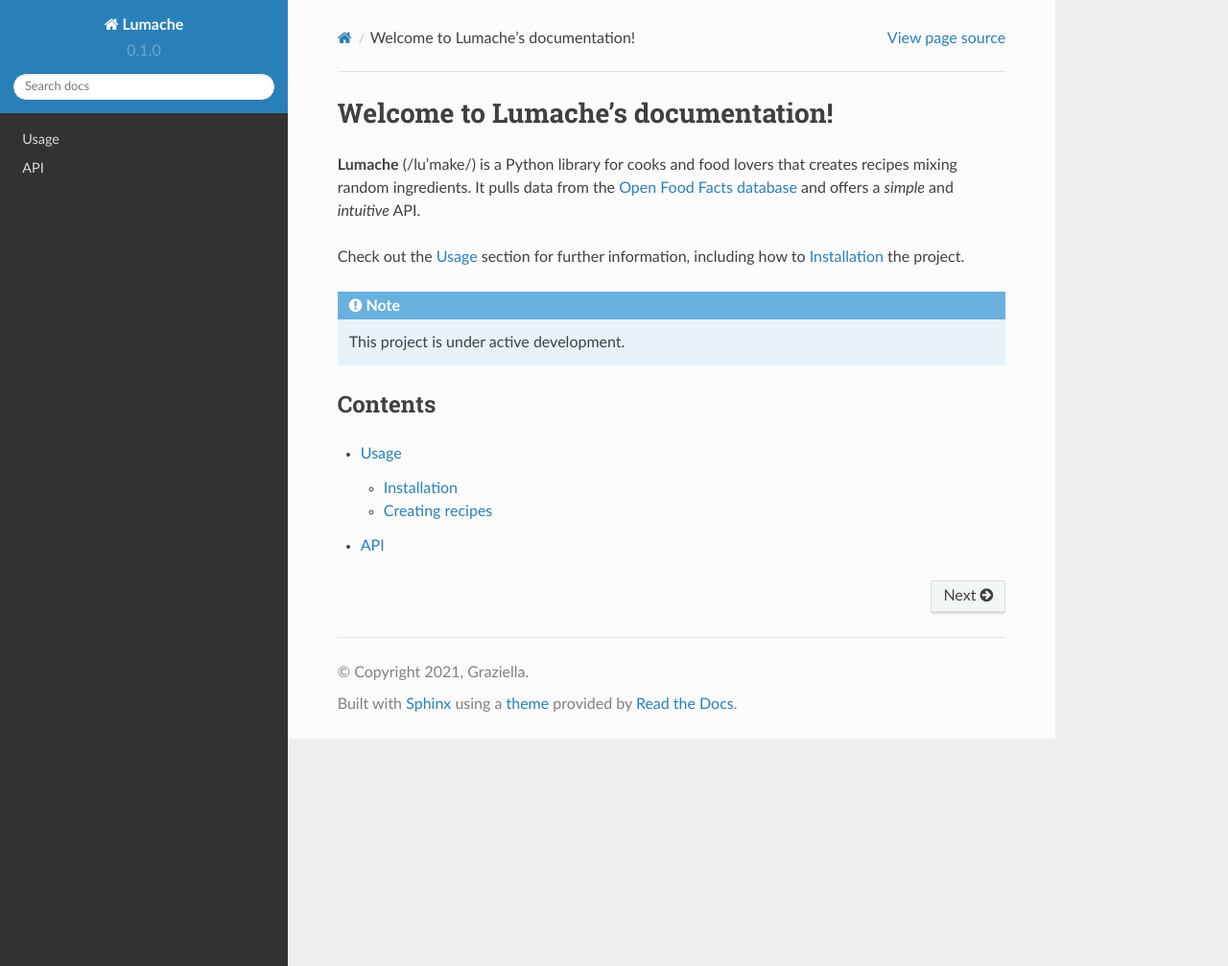
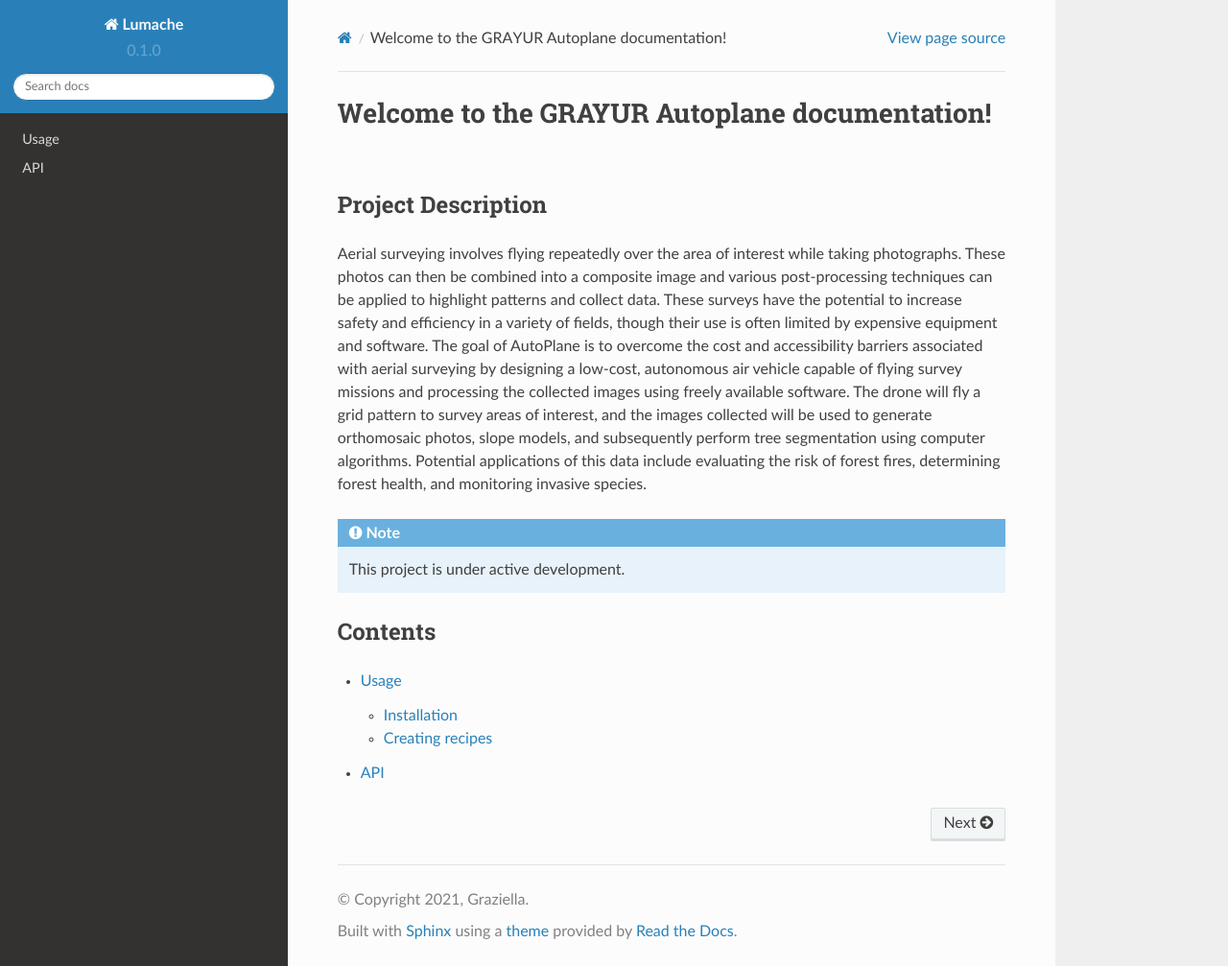
Before and after one commit to ben20vt/GrayUR-AutoPlane, a Sphinx documentation site: the page built from docs/source/index.rst, in a window 1280 px wide and 1007 px high. Shown: the whole window at 96% size. Built offline with Sphinx 7.4.7 and the Read the Docs theme 2.0.0, drawn with Linux system fonts in a browser that asks for light colours.

Commit message:
Update index.rst

```diff
--- a/docs/source/index.rst
+++ b/docs/source/index.rst
@@ -1,13 +1,22 @@
-Welcome to Lumache's documentation!
+Welcome to the GRAYUR Autoplane documentation!
 ===================================
 
-**Lumache** (/lu'make/) is a Python library for cooks and food lovers
-that creates recipes mixing random ingredients.
-It pulls data from the `Open Food Facts database <https://world.openfoodfacts.org/>`_
-and offers a *simple* and *intuitive* API.
+Project Description
+--------
+Aerial surveying involves flying repeatedly over the area of interest while taking photographs.
+These photos can then be combined into a composite image and various post-processing
+techniques can be applied to highlight patterns and collect data. These surveys have the potential
+to increase safety and efficiency in a variety of fields, though their use is often limited by
+expensive equipment and software. The goal of AutoPlane is to overcome the cost and
+accessibility barriers associated with aerial surveying by designing a low-cost, autonomous air
+vehicle capable of flying survey missions and processing the collected images using freely
+available software. The drone will fly a grid pattern to survey areas of interest, and the images
+collected will be used to generate orthomosaic photos, slope models, and subsequently perform
+tree segmentation using computer algorithms. Potential applications of this data include
+evaluating the risk of forest fires, determining forest health, and monitoring invasive species.
 
-Check out the :doc:`usage` section for further information, including
-how to :ref:`installation` the project.
+.. Check out the :doc:`usage` section for further information, including
+.. how to :ref:`installation` the project.
 
 .. note::
 
```
